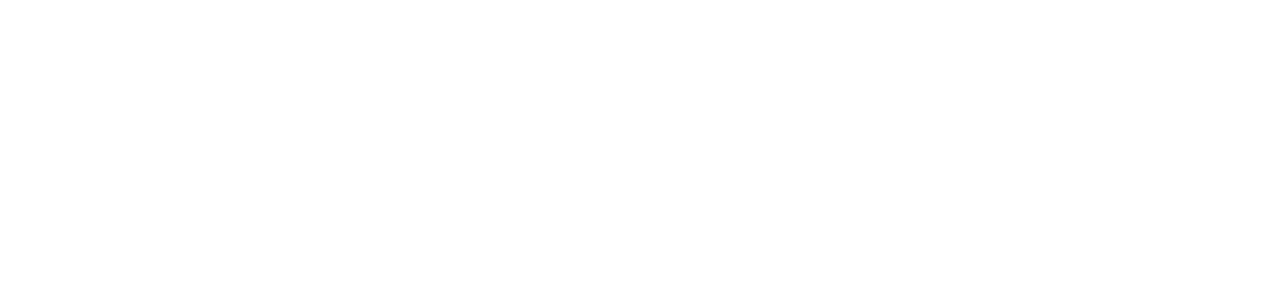
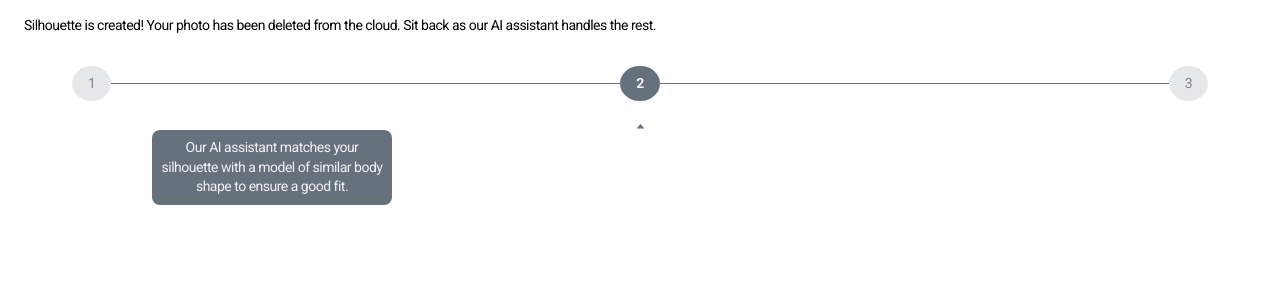
Before and after one commit to mayteles/virtual-try-on-client, a React (Create React App) app: page /step2 in a window 1280 px wide. Shown: the top 300 px of the page. Built offline with nearby package versions, Linux system fonts and the light colour scheme.

Commit message:
complete top component for step 2

```diff
--- /dev/null
+++ b/src/components/Steps/SecondStep.js
@@ -0,0 +1,26 @@
+import '../Steps/Steps.scss';
+
+function SecondStep() {
+    return (
+      <section className="steps">
+        <p className="steps__text">Silhouette is created! Your photo has been deleted from the cloud. Sit back as our AI assistant handles the rest.</p>
+        <div className="steps__div">
+            <div className="steps__container">
+                <p className="steps__number">1</p>
+                <span className="steps__line"></span>
+                <p className="steps__number-one">2</p>
+                <span className="steps__line"></span>
+                <p className="steps__number">3</p>
+            </div>
+            <div className="steps__path2">
+                <svg xmlns="http://www.w3.org/2000/svg" width="9" height="5" viewBox="0 0 9 5" fill="none">
+                    <path d="M4.5 0L8.39711 4.5H0.602886L4.5 0Z" fill="#67707D"/>
+                </svg>
+            </div>
+            <p className="steps__explain2">Our AI assistant matches your silhouette with a model of similar body shape to ensure a good fit.</p>
+        </div>
+      </section>
+    );
+  }
+
+  export default SecondStep;
--- a/src/components/Steps/Steps.scss
+++ b/src/components/Steps/Steps.scss
@@ -6,7 +6,7 @@
     &__div {
         margin: 1rem;
         text-align: center;
-
+        position: relative;
     }
     &__container {
         display: flex;
@@ -44,10 +44,22 @@
         margin-top: 0.9rem;
         text-align: left;
     }
+    &__explain2 {
+        position: absolute;
+        left: 10vw;
+        background-color: #67707D;
+        color: #F2F2F2;
+        padding: 0.5rem;
+        margin: 0;
+        border-radius: 8px;
+        width: 14rem;
+        margin-top: -0.3rem;
+    }
     &__path {
         display: inline-block;
         height: 5px;
         position: absolute;
         left: 5.5rem;
     }
+
 }
--- a/src/pages/Step2/Step2.js
+++ b/src/pages/Step2/Step2.js
@@ -1,7 +1,8 @@
+import SecondStep from '../../components/Steps/SecondStep';
 const Step2 = () => {
   return (
     <>
-      <div></div>
+      < SecondStep />
     </>
   );
 };
```
